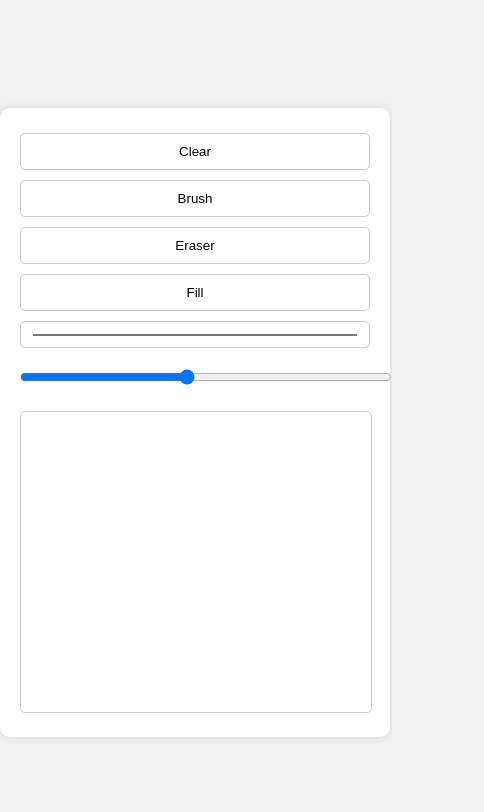
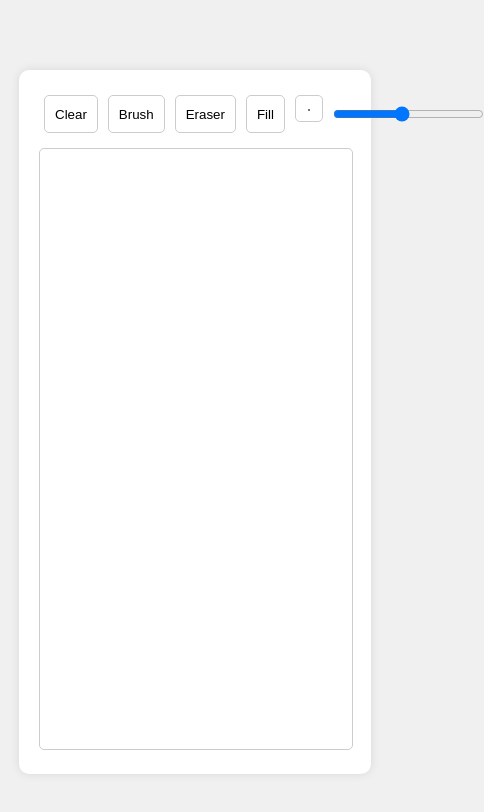
Before and after one commit to MatheusNicolasTz/adventureapp, a website: page Public/index.html in a window 390 px wide. Shown: the whole page, 484 px wide, since content can reach past the window. Drawn offline with nearby package versions, Linux system fonts and the light colour scheme; no server answers.

Commit message:
Atualizar código e estilos

```diff
--- a/Public/index.html
+++ b/Public/index.html
@@ -16,7 +16,7 @@
             <input type="color" id="colorPicker" value="#000000">
             <input type="range" id="brushSize" min="1" max="10" value="5">
         </div>
-        <canvas id="drawArea" width="800" height="600"></canvas>
+        <canvas id="drawArea"></canvas>
     </div>
     <script src="/socket.io/socket.io.js"></script>
     <script src="draw.js"></script>
--- a/Public/styles.css
+++ b/Public/styles.css
@@ -11,7 +11,7 @@ body {
 
 /* Container Principal */
 .container {
-    width: 100%;
+    width: 80%;
     max-width: 1200px;
     padding: 20px;
     box-shadow: 0 0 10px rgba(0, 0, 0, 0.1);
@@ -22,7 +22,7 @@ body {
 /* Canvas de Desenho */
 #drawArea {
     width: 100%;
-    height: auto;
+    height: 600px;
     border: 1px solid #ccc;
     border-radius: 5px;
     background: white;
@@ -32,7 +32,6 @@ body {
 .controls {
     display: flex;
     justify-content: space-between;
-    flex-wrap: wrap;
     margin-bottom: 10px;
 }
 
@@ -49,23 +48,3 @@ body {
 .controls button:hover, .controls input:hover {
     background: #f0f0f0;
 }
-
-/* Responsividade */
-@media (max-width: 768px) {
-    .container {
-        width: 95%;
-    }
-
-    .controls {
-        flex-direction: column;
-    }
-
-    .controls button, .controls input {
-        width: 100%;
-        margin: 5px 0;
-    }
-
-    #drawArea {
-        height: 300px;
-    }
-}
```
